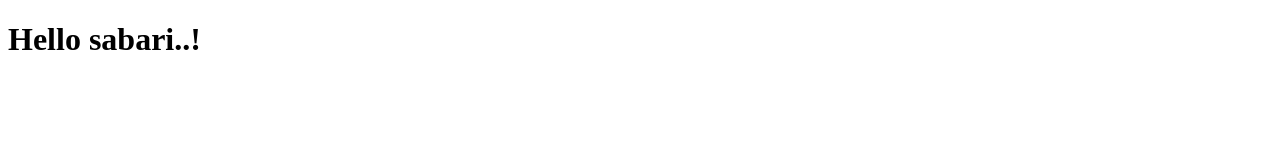
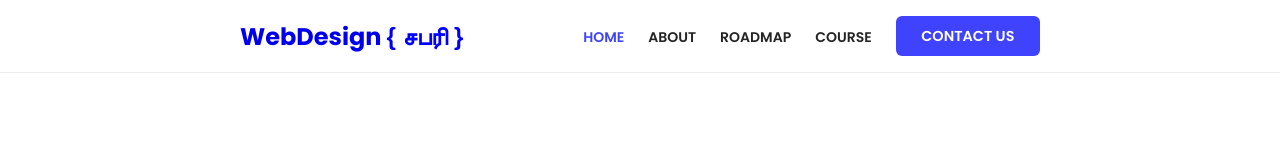
Before and after one commit to SABARIRAJ0207/web-tamil, a plain HTML site: page index.html in a window 1280 px wide. Drawn offline with Linux system fonts and the light colour scheme; a web font is replaced by a local one.

Commit message:
feature: Header

```diff
--- /dev/null
+++ b/assets/scss/abstract/_function.scss
@@ -0,0 +1,5 @@
+@use "../abstract/variable" as var;
+
+@function theme-color($color: "primary"){
+    @return map-get(var.$theme-color, $color);
+}
--- /dev/null
+++ b/assets/scss/abstract/_variable.scss
@@ -0,0 +1,8 @@
+$font-primary:'Poppins', sans-serif;
+$font-tamil: 'Mukta Malar', sans-serif;
+
+$theme-color:(
+    "primary":#3f43fd,
+    "primary-hover":#3135e8,
+    "dark": #020710,
+);
--- /dev/null
+++ b/assets/scss/base/_globle.scss
@@ -0,0 +1,11 @@
+@use "../abstract/variable" as var;
+
+.font-ta{
+    font-family: var.$font-tamil;
+
+}
+
+.color-anim{
+    animation: color-change 10s infinite;
+    transition: 500ms;
+}
--- /dev/null
+++ b/assets/scss/base/_reset.scss
@@ -0,0 +1,17 @@
+@use "../abstract/variable" as var;
+
+@import url('https://fonts.googleapis.com/css2?family=Mukta+Malar:wght@400;500;600;800&family=Poppins:ital,wght@0,200;0,300;0,400;0,500;0,600;0,700;0,800;1,400&display=swap');
+
+
+
+*{
+    padding: 0;
+    margin: 0;
+    box-sizing: border-box;
+    font-family: var.$font-primary;
+}
+
+a{
+    text-decoration: none;
+
+}
--- /dev/null
+++ b/assets/scss/components/_button.scss
@@ -0,0 +1,25 @@
+@use "../abstract/variable" as var;
+@use "../abstract/function" as func;
+
+
+.btn{
+    padding: 0.8rem 1.6rem;
+    border-radius: 6px;
+    line-height: 1;
+    font-size: 0.9rem;
+    font-weight: 600;
+
+    border: none;
+    outline: none;
+
+    display: inline-block;
+
+    &-primary{
+        background-color: func.theme-color() ;
+        color: white;
+
+        &:hover{
+            background-color: func.theme-color("primary-hover") ;
+        }
+    }
+}
--- /dev/null
+++ b/assets/scss/layouts/_header.scss
@@ -0,0 +1,35 @@
+@use "../abstract/variable" as var;
+@use "../abstract/function" as func;
+
+.header{
+    padding: 1rem 15rem;
+    display: flex;
+    justify-content: space-between;
+    align-items: center;
+    border-bottom: 1px solid #eee;
+
+    &-menu {
+        display: flex;
+        list-style: none;
+        align-items: center;
+        text-transform: uppercase;
+
+        &-item > a {
+            margin-right: 1.5rem;
+            font-size: 14px;
+            font-weight: 600;
+            color: #242424 ;
+            transition: 200ms;
+
+
+            &:hover{
+                color: func.theme-color("primary");
+            }
+
+            &.active{
+                color: func.theme-color("primary");
+            }
+        }
+    }
+
+}
--- a/assets/scss/main.scss
+++ b/assets/scss/main.scss
@@ -0,0 +1,20 @@
+//base
+
+@import "./base/reset";
+@import "./base/globle";
+
+//utilities
+
+@import "./utilities/animation";
+
+//components
+
+@import "./components/button";
+
+
+
+//layouts
+@import "./layouts/header";
+
+
+//pages
--- /dev/null
+++ b/assets/scss/utilities/_animation.scss
@@ -0,0 +1,12 @@
+@keyframes color-change {
+    0%{
+        color: red;
+
+    }
+    50%{
+        color: blue;
+    }
+    100%{
+        color: greenyellow;
+    }
+}
--- a/index.html
+++ b/index.html
@@ -7,23 +7,48 @@
     <title>Web Tamil</title>
 
     <!-- custome style -->
+    <!-- FontAwesome 5.15.3 CSS -->
+    <link rel="stylesheet" href="https://cdnjs.cloudflare.com/ajax/libs/font-awesome/5.15.3/css/all.min.css" integrity="sha512-iBBXm8fW90+nuLcSKlbmrPcLa0OT92xO1BIsZ+ywDWZCvqsWgccV3gFoRBv0z+8dLJgyAHIhR35VZc2oM/gI1w==" crossorigin="anonymous" referrerpolicy="no-referrer" />
+
 
     <link rel="stylesheet" href="./assets/css/style.css">
 </head>
 <body>
     <!-- ========== Start Headrt ========== -->
 
-    <header>
+    <header class="header">
+            <div>
+                <a href="/">
+                    <h2>WebDesign <span class="font-ta color-anim">{ சபரி }</span></h2>
+                </a>
+
+            </div>
+
+            <div >
+                <ul class="header-menu">
+                    <li class="header-menu-item">
+                        <a href="#" class="active">Home</a>
+                    </li>
+                    <li class="header-menu-item">
+                        <a href="#">About</a>
+                    </li>
+                    <li class="header-menu-item">
+                        <a href="#">Roadmap</a>
+                    </li>
+                    <li class="header-menu-item">
+                        <a href="#">Course</a>
+                    </li>
+                    <li >
+                        <a href="#" class="btn btn-primary">Contact Us</a>
+                    </li>
+                </ul>
+            </div>
 
     </header>
     <!-- ========== End Headrt ========== -->
 
 <!-- ========== Start Main  ========== -->
-<main>
-
-    <h1>Hello sabari..!</h1>
-</main>
-
+<main></main>
 <!-- ========== End Main  ========== -->
 
 <!-- ========== Start Footer ========== -->
```
Also changed, not shown: assets/css/style.css, 1 other file.
